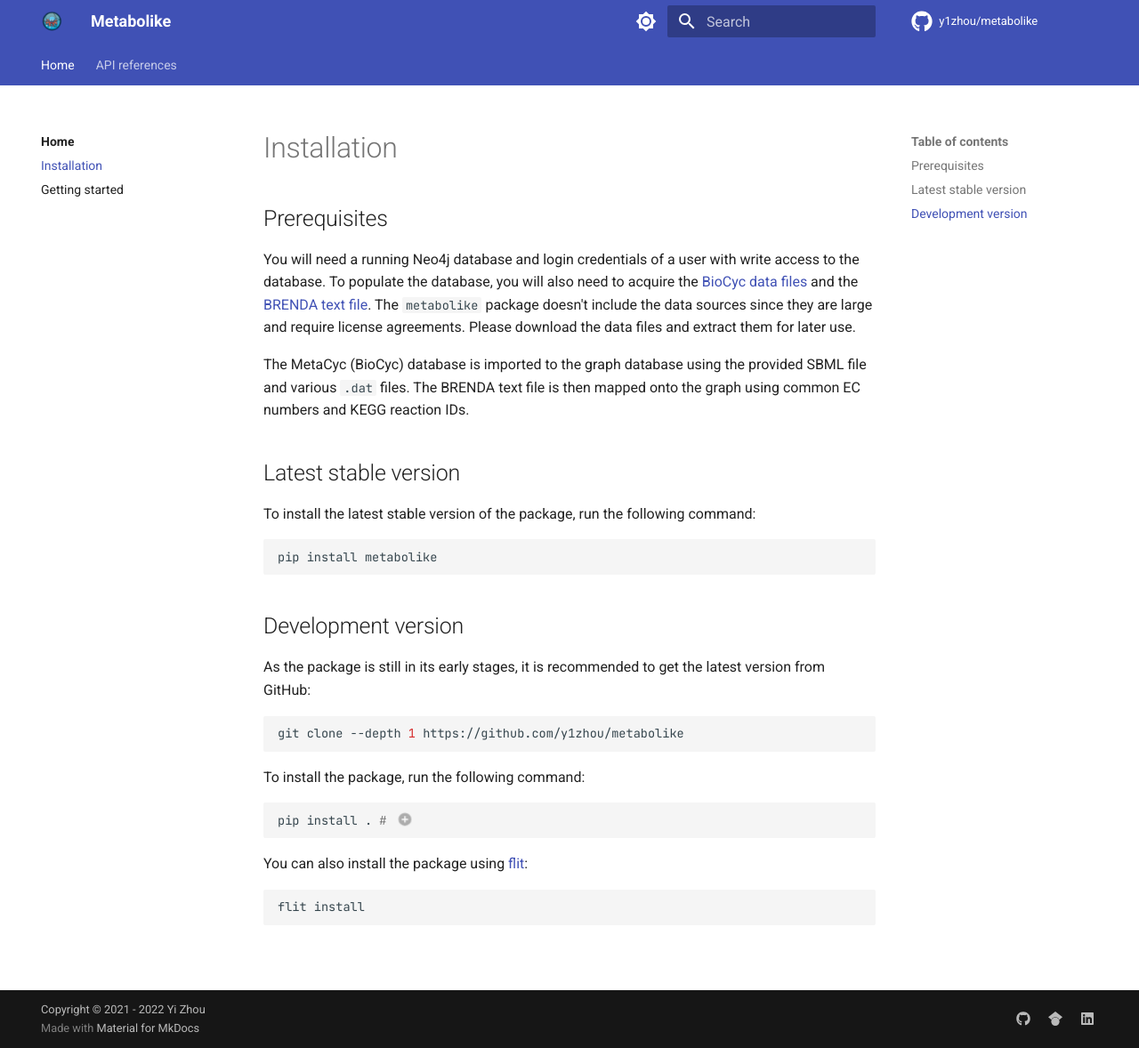
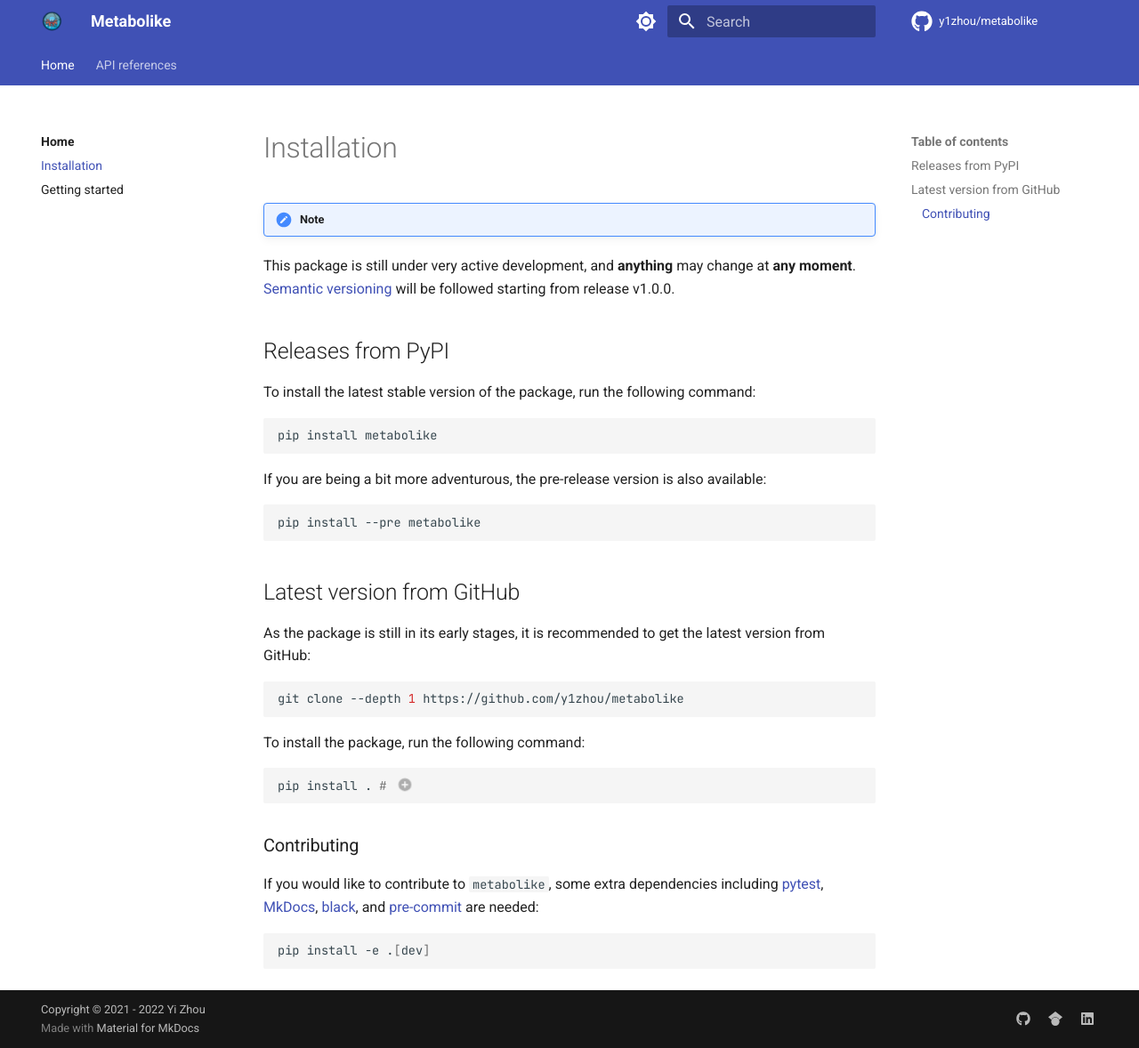
Before and after one commit to y1zhou/metabolike, an MkDocs documentation site: the page built from docs/usage/installation.md, in a window 1280 px wide and 1178 px high. Shown: the whole window at 89% size. Built offline with MkDocs 1.6.1 and Material for MkDocs 9.7.7, drawn with Linux system fonts in a browser that asks for light colours; comment, search, counter and statistics services are not loaded.

Commit message:
docs: installation guides

````diff
--- a/docs/usage/installation.md
+++ b/docs/usage/installation.md
@@ -1,15 +1,9 @@
 # Installation
 
-## Prerequisites
+!!! note
+This package is still under very active development, and **anything** may change at **any moment**. [Semantic versioning](https://semver.org/) will be followed starting from release v1.0.0.
 
-You will need a running Neo4j database and login credentials of a user with write access to the database.
-To populate the database, you will also need to acquire the [BioCyc data files](https://biocyc.org/download.shtml) and the [BRENDA text file](https://www.brenda-enzymes.org/download_brenda_without_registration.php).
-The `metabolike` package doesn't include the data sources since they are large and require license agreements. Please download the data files and extract them for later use.
-
-The MetaCyc (BioCyc) database is imported to the graph database using the provided SBML file and various `.dat` files.
-The BRENDA text file is then mapped onto the graph using common EC numbers and KEGG reaction IDs.
-
-## Latest stable version
+## Releases from PyPI
 
 To install the latest stable version of the package, run the following command:
 
@@ -17,7 +11,13 @@ To install the latest stable version of the package, run the following command:
 pip install metabolike
 ```
 
-## Development version
+If you are being a bit more adventurous, the pre-release version is also available:
+
+```bash
+pip install --pre metabolike
+```
+
+## Latest version from GitHub
 
 As the package is still in its early stages, it is recommended to get the latest version from GitHub:
 
@@ -33,8 +33,10 @@ pip install . # (1)
 
 1. Note that you should `cd` into the directory first, i.e. `#!bash cd metabolike`.
 
-You can also install the package using [flit](https://flit.readthedocs.io/en/latest/):
+### Contributing
 
-```shell
-flit install
+If you would like to contribute to `metabolike`, some extra dependencies including [pytest](https://docs.pytest.org/), [MkDocs](https://www.mkdocs.org/), [black](https://github.com/psf/black), and [pre-commit](https://pre-commit.com/) are needed:
+
+```bash
+pip install -e .[dev]
 ```
--- a/mkdocs.yml
+++ b/mkdocs.yml
@@ -97,4 +97,6 @@ markdown_extensions:
       anchor_linenums: true
   - pymdownx.inlinehilite
   - pymdownx.snippets
+  - admonition
+  - pymdownx.details
   - pymdownx.superfences
````
